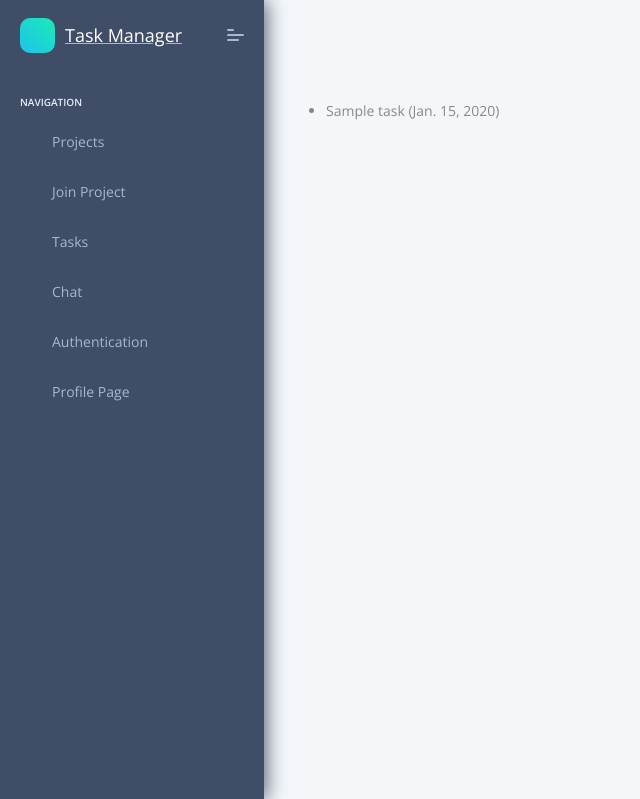
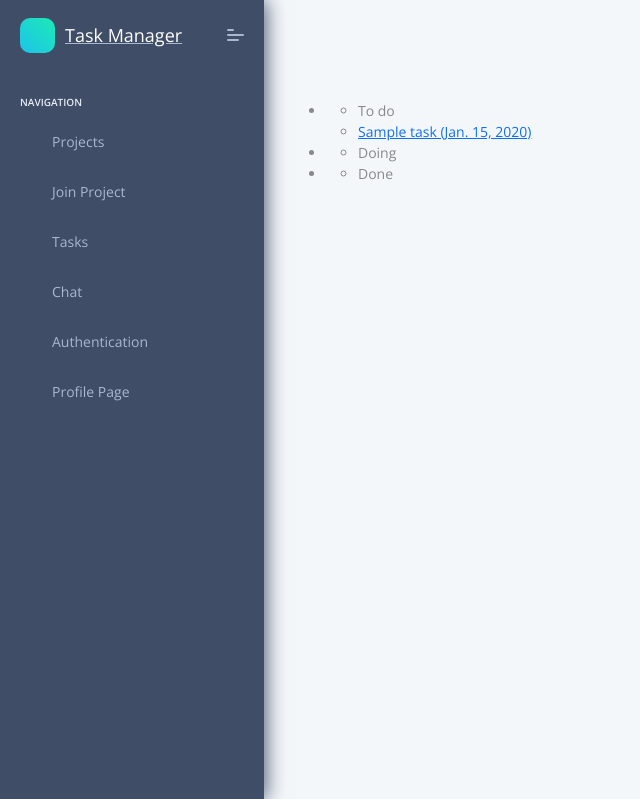
Before and after one commit to kapitoshk4/task-manager, a Django app: page /projects/1/tasks/ in a window 1280 px wide. Shown: the top 799 px of the page, without its empty margins (0-640 px from the left). Run offline with Django 5.2, Linux system fonts and the light colour scheme; a user stored in the database is signed in; tables that the repository leaves empty hold one stand-in row (values such as "Sample post"); some libraries are stand-ins or nearby versions.

Commit message:
Add ul elements in task_list.html

```diff
--- a/templates/tasks/task_list.html
+++ b/templates/tasks/task_list.html
@@ -1,13 +1,43 @@
 {% extends "layouts/base.html" %}
 
 {% block content %}
-  {% if task_list %}
-    <ul>
-      {% for task in task_list %}
+      <ul class="tasks__list">
+
         <li>
-          {{ task.name }} ({{ task.deadline }})
+          <ul class="tasks__list-type">
+            <li>To do</li>
+            {% if task_list %}
+              {% for task in task_list %}
+                {% if task.status == "TD" %}
+                  <li><a href="#">{{ task.name }} ({{ task.deadline }})</a></li>
+                {% endif %}
+              {% endfor %}
+            {% endif %}
+          </ul>
         </li>
-      {% endfor %}
-    </ul>
-  {% endif %}
+        <li>
+          <ul class="tasks__list-type">
+            <li>Doing</li>
+            {% if task_list %}
+              {% for task in task_list %}
+                {% if task.status == "DG" %}
+                  <li><a href="#">{{ task.name }} ({{ task.deadline }})</a></li>
+                {% endif %}
+              {% endfor %}
+            {% endif %}
+          </ul>
+        </li>
+        <li>
+          <ul class="tasks__list-type">
+            <li>Done</li>
+            {% if task_list %}
+              {% for task in task_list %}
+                {% if task.status == "DE" %}
+                  <li><a href="#">{{ task.name }} ({{ task.deadline }})</a></li>
+                {% endif %}
+              {% endfor %}
+            {% endif %}
+          </ul>
+        </li>
+      </ul>
 {% endblock %}
```
